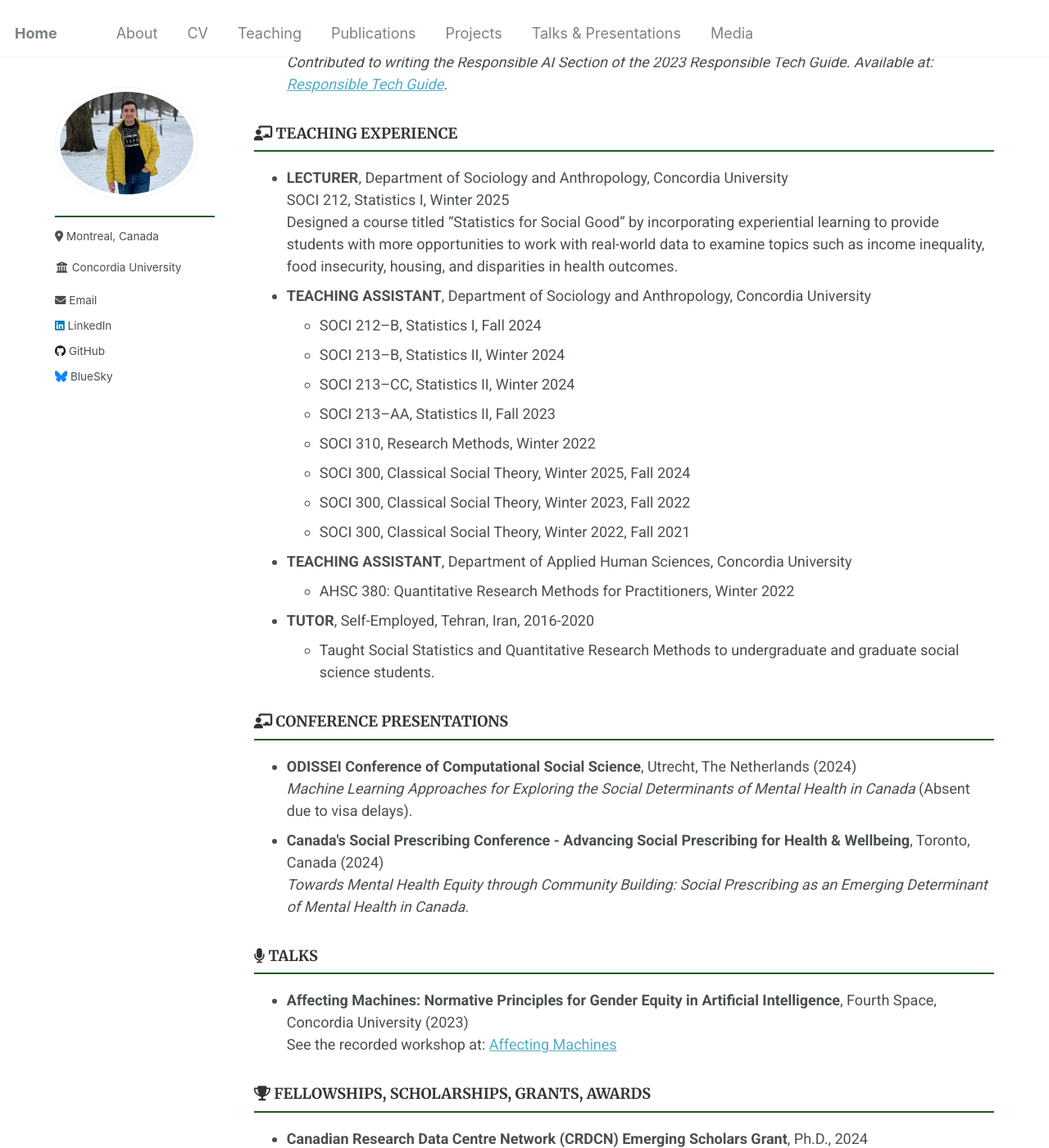
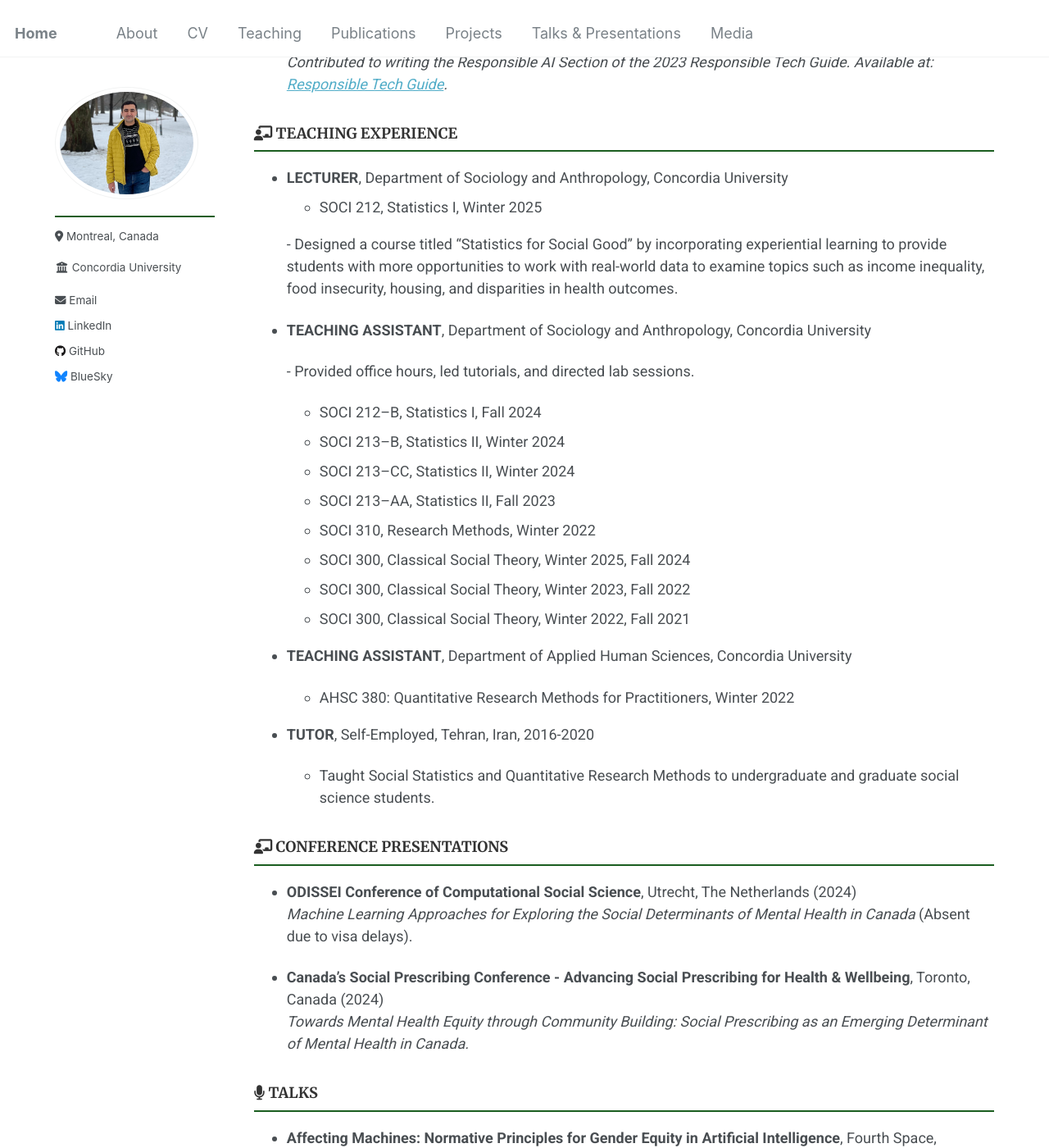
Before and after one commit to Mohsnmonji/mohsnmonji.github.io, a Jekyll site: the page built from _pages/Curriculum Vitae.md, in a window 1280 px wide and 1400 px high, scrolled down 1399 px. Shown: the whole window at 82% size. Built offline with Jekyll 4.4.1, drawn with Linux system fonts in a browser that asks for light colours; some of the changed text lies outside the part shown.

Commit message:
Update Curriculum Vitae.md

```diff
--- a/_pages/Curriculum Vitae.md
+++ b/_pages/Curriculum Vitae.md
@@ -64,144 +64,131 @@ redirect_from:
   *Contributed to writing the Responsible AI Section of the 2023 Responsible Tech Guide.*
   *Available at: [Responsible Tech Guide](https://alltechishuman.org/responsible-tech-guide).*
 
+### <i class="fas fa-chalkboard-teacher"></i> TEACHING EXPERIENCE
 
-<!-- TEACHING EXPERIENCE -->
-<h3><i class="fas fa-chalkboard-teacher"></i> TEACHING EXPERIENCE</h3>
-<ul>
-  <li><strong>LECTURER</strong>, Department of Sociology and Anthropology, Concordia University
-    <br>SOCI 212, Statistics I, Winter 2025
-    <br>Designed a course titled “Statistics for Social Good” by incorporating experiential learning to provide students with more opportunities to work with real-world data to examine topics such as income inequality, food insecurity, housing, and disparities in health outcomes.
-  </li>
-  <li><strong>TEACHING ASSISTANT</strong>, Department of Sociology and Anthropology, Concordia University
-    <ul>
-      <li>SOCI 212–B, Statistics I, Fall 2024</li>
-      <li>SOCI 213–B, Statistics II, Winter 2024</li>
-      <li>SOCI 213–CC, Statistics II, Winter 2024</li>
-      <li>SOCI 213–AA, Statistics II, Fall 2023</li>
-      <li>SOCI 310, Research Methods, Winter 2022</li>
-      <li>SOCI 300, Classical Social Theory, Winter 2025, Fall 2024</li>
-      <li>SOCI 300, Classical Social Theory, Winter 2023, Fall 2022</li>
-      <li>SOCI 300, Classical Social Theory, Winter 2022, Fall 2021</li>
-    </ul>
-  </li>
-  <li><strong>TEACHING ASSISTANT</strong>, Department of Applied Human Sciences, Concordia University
-    <ul>
-      <li>AHSC 380: Quantitative Research Methods for Practitioners, Winter 2022</li>
-    </ul>
-  </li>
-  <li><strong>TUTOR</strong>, Self-Employed, Tehran, Iran, 2016-2020
-    <ul>
-      <li>Taught Social Statistics and Quantitative Research Methods to undergraduate and graduate social science students.</li>
-    </ul>
-  </li>
-</ul>
+- **LECTURER**, Department of Sociology and Anthropology, Concordia University
+  - SOCI 212, Statistics I, Winter 2025
 
-<!-- CONFERENCE PRESENTATIONS -->
-<h3><i class="fas fa-chalkboard-teacher"></i> CONFERENCE PRESENTATIONS</h3>
-<ul>
-  <li><strong>ODISSEI Conference of Computational Social Science</strong>, Utrecht, The Netherlands (2024)
-    <br><em>Machine Learning Approaches for Exploring the Social Determinants of Mental Health in Canada</em> (Absent due to visa delays).
-  </li>
-  <li><strong>Canada's Social Prescribing Conference - Advancing Social Prescribing for Health & Wellbeing</strong>, Toronto, Canada (2024)
-    <br><em>Towards Mental Health Equity through Community Building: Social Prescribing as an Emerging Determinant of Mental Health in Canada.</em>
-  </li>
-</ul>
+  \- Designed a course titled “Statistics for Social Good” by incorporating experiential learning to provide students with more opportunities to work with real-world data to examine topics such as income inequality, food insecurity, housing, and disparities in health outcomes.
 
-<!-- TALKS -->
-<h3><i class="fas fa-microphone"></i> TALKS</h3>
-<ul>
-  <li><strong>Affecting Machines: Normative Principles for Gender Equity in Artificial Intelligence</strong>, Fourth Space, Concordia University (2023)
-    <br>See the recorded workshop at: <a href="https://www.youtube.com/live/6UNZkXNQeU0?si=QRERKwbGPYSppP5C">Affecting Machines</a>
-  </li>
-</ul>
+- **TEACHING ASSISTANT**, Department of Sociology and Anthropology, Concordia University
 
-<!-- FELLOWSHIPS, SCHOLARSHIPS, GRANTS, AWARDS -->
-<h3><i class="fas fa-trophy"></i> FELLOWSHIPS, SCHOLARSHIPS, GRANTS, AWARDS</h3>
-<ul>
-  <li><strong>Canadian Research Data Centre Network (CRDCN) Emerging Scholars Grant</strong>, Ph.D., 2024
-    <br>Awarded by CRDCN, Funded by the CFI, CHIRR, SSHRC, Statistics Canada.
-  </li>
-  <li><strong>Quebec Inter-University Center for Social Statistics (QICSS) Entrance Scholarship</strong>, Ph.D., 2024</li>
-  <li><strong>Fonds de recherche du Québec (FRQSC) Doctoral Scholarship</strong>, 2024-2026
-    <br><em>Ranked first in Sociology and Demography.</em>
-  </li>
-  <li><strong>Consortium on Analytics for Data-Driven Decision-Making (CAnD3) Fellowship</strong>, 2024-2025
-    <br><em>First Concordia student to be awarded the CAnD3 fellowship by McGill University.</em>
-  </li>
-  <li><strong>Dialogue McGill’s Graduate Research Scholarship</strong>, 2023-2024
-    <br><em>Awarded by Dialogue McGill, funded by Health Canada.</em>
-  </li>
-  <li><strong>Concordia University Conference Travel Award</strong>, 2024</li>
-  <li><strong>Concordia University Merit Scholarship</strong>, Concordia University, 2023</li>
-  <li><strong>Concordia University Graduate Fellowship</strong>, Ph.D., 2020-2024</li>
-  <li><strong>Concordia University International Tuition Award of Excellence</strong>, Ph.D., 2020-2024</li>
-</ul>
+  \- Provided office hours, led tutorials, and directed lab sessions.
 
-<!-- ACADEMIC MEMBERSHIPS -->
-<h3><i class="fas fa-users"></i> ACADEMIC MEMBERSHIPS</h3>
-<ul>
-  <li><a href="https://www.csa-scs.ca">Canadian Sociological Association</a></li>
-  <li><a href="https://www.asanet.org">American Sociological Association</a></li>
-  <li><a href="https://www.cpha.ca">Canadian Public Health Association</a></li>
-  <li><a href="https://www.canpopsoc.ca">Canadian Population Society</a></li>
-  <li><a href="https://www.amstat.org">American Statistical Association</a></li>
-  <li><a href="https://www.acha.org">American College Health Association</a></li>
-</ul>
+  - SOCI 212–B, Statistics I, Fall 2024
+  - SOCI 213–B, Statistics II, Winter 2024
+  - SOCI 213–CC, Statistics II, Winter 2024
+  - SOCI 213–AA, Statistics II, Fall 2023
+  - SOCI 310, Research Methods, Winter 2022
+  - SOCI 300, Classical Social Theory, Winter 2025, Fall 2024
+  - SOCI 300, Classical Social Theory, Winter 2023, Fall 2022
+  - SOCI 300, Classical Social Theory, Winter 2022, Fall 2021
 
-<!-- SKILLS -->
-<h3><i class="fas fa-chart-bar"></i> SKILLS</h3>
-<p><strong>Survey Data Analysis</strong></p>
-<div style="display: flex; flex-wrap: wrap; gap: 8px;">
-  <img src="https://img.shields.io/badge/complex%20surveys-blue" alt="complex surveys badge">
-  <img src="https://img.shields.io/badge/multiple%20imputations-green" alt="multiple imputations badge">
-  <img src="https://img.shields.io/badge/sampling-red" alt="sampling badge">
-  <img src="https://img.shields.io/badge/nonresponse%20bias-blue" alt="nonresponse bias badge">
-  <img src="https://img.shields.io/badge/weighting-green" alt="weighting badge">
-  <img src="https://img.shields.io/badge/bootstrapping-red" alt="bootstrapping badge">
-</div>
+- **TEACHING ASSISTANT**, Department of Applied Human Sciences, Concordia University
 
-<p><strong>Statistical Modeling</strong></p>
-<div style="display: flex; flex-wrap: wrap; gap: 8px;">
-  <img src="https://img.shields.io/badge/OLS-blue" alt="OLS badge">
-  <img src="https://img.shields.io/badge/logistic%20regression-green" alt="logistic regression badge">
-  <img src="https://img.shields.io/badge/ordinal%20regression-red" alt="ordinal regression badge">
-  <img src="https://img.shields.io/badge/mixed%2Deffects%20models-blue" alt="mixed-effects models badge">
-  <img src="https://img.shields.io/badge/mediation%20and%20moderation%20analysis-green" alt="mediation and moderation analysis badge">
-  <img src="https://img.shields.io/badge/latent%20class%20analysis-red" alt="latent class analysis badge">
-  <img src="https://img.shields.io/badge/I%2DMAIHDA-blue" alt="I-MAIHDA badge">
-</div>
+  - AHSC 380: Quantitative Research Methods for Practitioners, Winter 2022
 
-<p><strong>Machine Learning</strong></p>
-<div style="display: flex; flex-wrap: wrap; gap: 8px;">
-  <img src="https://img.shields.io/badge/support%20vector%20machines-green" alt="support vector machines badge">
-  <img src="https://img.shields.io/badge/decision%20trees-red" alt="decision trees badge">
-  <img src="https://img.shields.io/badge/k%2Dnearest%20neighbors-blue" alt="k-nearest neighbors badge">
-  <img src="https://img.shields.io/badge/random%20forests-green" alt="random forests badge">
-  <img src="https://img.shields.io/badge/neural%20networks-red" alt="neural networks badge">
-</div>
+- **TUTOR**, Self-Employed, Tehran, Iran, 2016-2020
 
-<p><strong>Data Visualization</strong></p>
-<div style="display: flex; flex-wrap: wrap; gap: 8px;">
-  <img src="https://img.shields.io/badge/ggplot2-blue" alt="ggplot2 badge">
-  <img src="https://img.shields.io/badge/Plotly-green" alt="Plotly badge">
-  <img src="https://img.shields.io/badge/shiny%20dashboards-red" alt="shiny dashboards badge">
-</div>
+   - Taught Social Statistics and Quantitative Research Methods to undergraduate and graduate social science students.
 
-<p><strong>Mathematical Writing</strong></p>
-<div style="display: flex; flex-wrap: wrap; gap: 8px;">
-  <img src="https://img.shields.io/badge/LaTeX-blue" alt="LaTeX badge">
-  <img src="https://img.shields.io/badge/R%20Markdown-green" alt="R Markdown badge">
-  <img src="https://img.shields.io/badge/Quarto-red" alt="Quarto badge">
-  <img src="https://img.shields.io/badge/Bookdown-blue" alt="Bookdown badge">
-</div>
+### <i class="fas fa-chalkboard-teacher"></i> CONFERENCE PRESENTATIONS
 
-<p><strong>Reproducible Research</strong></p>
-<div style="display: flex; flex-wrap: wrap; gap: 8px;">
-  <img src="https://img.shields.io/badge/R%20Projects-green" alt="R Projects badge">
-  <img src="https://img.shields.io/badge/renv-red" alt="renv badge">
-</div>
+- **ODISSEI Conference of Computational Social Science**, Utrecht, The Netherlands (2024)
+  *Machine Learning Approaches for Exploring the Social Determinants of Mental Health in Canada* (Absent due to visa delays).
 
-<!-- PROGRAMMING LANGUAGES & SOFTWARE -->
+- **Canada's Social Prescribing Conference - Advancing Social Prescribing for Health & Wellbeing**, Toronto, Canada (2024)
+  *Towards Mental Health Equity through Community Building: Social Prescribing as an Emerging Determinant of Mental Health in Canada.*
+
+### <i class="fas fa-microphone"></i> TALKS
+
+- **Affecting Machines: Normative Principles for Gender Equity in Artificial Intelligence**, Fourth Space, Concordia University (2023)
+  See the recorded workshop at: [Affecting Machines](https://www.youtube.com/live/6UNZkXNQeU0?si=QRERKwbGPYSppP5C).
+
+
+### <i class="fas fa-trophy"></i> FELLOWSHIPS, SCHOLARSHIPS, GRANTS, AWARDS
+- **Canadian Research Data Centre Network (CRDCN) Emerging Scholars Grant**, Ph.D., 2024.
+  - Awarded by CRDCN, Funded by the CFI, CHIRR, SSHRC, Statistics Canada.
+- **Quebec Inter-University Center for Social Statistics (QICSS) Entrance Scholarship**, Ph.D., 2024.
+- **Fonds de recherche du Québec (FRQSC) Doctoral Scholarship**, 2024-2026.
+  - *Ranked first in Sociology and Demography.*
+- **Consortium on Analytics for Data-Driven Decision-Making (CAnD3) Fellowship**, 2024-2025.
+  - *First Concordia student to be awarded the CAnD3 fellowship by McGill University.*
+- **Dialogue McGill’s Graduate Research Scholarship**, 2023-2024.
+  - *Awarded by Dialogue McGill, funded by Health Canada.*
+- **Concordia University Conference Travel Award**, 2024.
+- **Concordia University Merit Scholarship**, Concordia University, 2023.
+- **Concordia University Graduate Fellowship**, Ph.D., 2020-2024.
+- **Concordia University International Tuition Award of Excellence**, Ph.D., 2020-2024.
+
+
+### <i class="fas fa-users"></i> ACADEMIC MEMBERSHIPS
+
+- [Canadian Sociological Association](https://www.csa-scs.ca)
+- [American Sociological Association](https://www.asanet.org)
+- [Canadian Public Health Association](https://www.cpha.ca)
+- [Canadian Population Society](https://www.canpopsoc.ca)
+- [American Statistical Association](https://www.amstat.org)
+- [American College Health Association](https://www.acha.org)
+
+
+
+
+### <i class="fas fa-chart-bar"></i> SKILLS
+
+- **Survey Data Analysis**
+  <div style="display: flex; flex-wrap: wrap; gap: 8px;">
+    <img src="https://img.shields.io/badge/complex%20surveys-blue" alt="complex surveys badge">
+    <img src="https://img.shields.io/badge/multiple%20imputations-green" alt="multiple imputations badge">
+    <img src="https://img.shields.io/badge/sampling-red" alt="sampling badge">
+    <img src="https://img.shields.io/badge/nonresponse%20bias-blue" alt="nonresponse bias badge">
+    <img src="https://img.shields.io/badge/weighting-green" alt="weighting badge">
+    <img src="https://img.shields.io/badge/bootstrapping-red" alt="bootstrapping badge">
+  </div>
+
+- **Statistical Modeling**
+  <div style="display: flex; flex-wrap: wrap; gap: 8px;">
+    <img src="https://img.shields.io/badge/OLS-blue" alt="OLS badge">
+    <img src="https://img.shields.io/badge/logistic%20regression-green" alt="logistic regression badge">
+    <img src="https://img.shields.io/badge/ordinal%20regression-red" alt="ordinal regression badge">
+    <img src="https://img.shields.io/badge/mixed%2Deffects%20models-blue" alt="mixed-effects models badge">
+    <img src="https://img.shields.io/badge/mediation%20and%20moderation%20analysis-green" alt="mediation and moderation analysis badge">
+    <img src="https://img.shields.io/badge/latent%20class%20analysis-red" alt="latent class analysis badge">
+    <img src="https://img.shields.io/badge/I%2DMAIHDA-blue" alt="I-MAIHDA badge">
+  </div>
+
+- **Machine Learning**
+  <div style="display: flex; flex-wrap: wrap; gap: 8px;">
+    <img src="https://img.shields.io/badge/support%20vector%20machines-green" alt="support vector machines badge">
+    <img src="https://img.shields.io/badge/decision%20trees-red" alt="decision trees badge">
+    <img src="https://img.shields.io/badge/k%2Dnearest%20neighbors-blue" alt="k-nearest neighbors badge">
+    <img src="https://img.shields.io/badge/random%20forests-green" alt="random forests badge">
+    <img src="https://img.shields.io/badge/neural%20networks-red" alt="neural networks badge">
+  </div>
+
+- **Data Visualization**
+  <div style="display: flex; flex-wrap: wrap; gap: 8px;">
+    <img src="https://img.shields.io/badge/ggplot2-blue" alt="ggplot2 badge">
+    <img src="https://img.shields.io/badge/Plotly-green" alt="Plotly badge">
+    <img src="https://img.shields.io/badge/shiny%20dashboards-red" alt="shiny dashboards badge">
+  </div>
+
+- **Mathematical Writing**
+  <div style="display: flex; flex-wrap: wrap; gap: 8px;">
+    <img src="https://img.shields.io/badge/LaTeX-blue" alt="LaTeX badge">
+    <img src="https://img.shields.io/badge/R%20Markdown-green" alt="R Markdown badge">
+    <img src="https://img.shields.io/badge/Quarto-red" alt="Quarto badge">
+    <img src="https://img.shields.io/badge/Bookdown-blue" alt="Bookdown badge">
+  </div>
+
+- **Reproducible Research**
+  <div style="display: flex; flex-wrap: wrap; gap: 8px;">
+    <img src="https://img.shields.io/badge/R%20Projects-green" alt="R Projects badge">
+    <img src="https://img.shields.io/badge/renv-red" alt="renv badge">
+  </div>
+
+
+
 <h3><i class="fab fa-r-project"></i> PROGRAMMING LANGUAGES & SOFTWARE</h3>
 <div style="display: flex; flex-wrap: wrap; gap: 10px; align-items: center;">
   <img src="https://img.shields.io/badge/-R-blue?logo=R&logoColor=white" alt="R">
@@ -223,14 +210,17 @@ redirect_from:
   <img src="https://img.shields.io/badge/-PowerPoint-orange?logo=microsoftpowerpoint&logoColor=white" alt="PowerPoint">
 </div>
 
-<!-- CERTIFICATES -->
-<h3><i class="fas fa-award"></i> CERTIFICATES</h3>
-<ul>
-  <li><strong>Canadian Statistics and Microdata for the Social Sciences</strong>, issued by Concordia University, 2023</li>
-  <li><strong>Gender-Based Analysis Plus</strong>, issued by Government of Canada, 2024</li>
-  <li><strong>Gender and Health: Awareness, Analysis, and Action</strong>, issued by Pan American Health Organization, 2024</li>
-  <li><strong>Health Inequality Monitoring Foundations: Data Sources</strong>, issued by World Health Organization, 2023</li>
-  <li><strong>Health Inequality Monitoring Foundations: Health Data Disaggregation</strong>, issued by World Health Organization, 2023</li>
-  <li><strong>Inequality Analysis using R: Disaggregated Data from Surveys</strong>, issued by World Health Organization, 2023</li>
-  <li><strong>Research Ethics based on the Tri-Council Policy Statement: Ethical Conduct for Research Involving Humans (TCPS 2: CORE 2022)</strong>, issued by Government of Canada, 2024</li>
-</ul>
+
+
+
+
+### <i class="fas fa-award"></i> CERTIFICATES
+
+
+- **Canadian Statistics and Microdata for the Social Sciences**, issued by Concordia University, 2023
+- **Gender-Based Analysis Plus**, issued by Government of Canada, 2024
+- **Gender and Health: Awareness, Analysis, and Action**, issued by Pan American Health Organization, 2024
+- **Health Inequality Monitoring Foundations: Data Sources**, issued by World Health Organization, 2023
+- **Health Inequality Monitoring Foundations: Health Data Disaggregation**, issued by World Health Organization, 2023
+- **Inequality Analysis using R: Disaggregated Data from Surveys**, issued by World Health Organization, 2023
+- **Research Ethics based on the Tri-Council Policy Statement: Ethical Conduct for Research Involving Humans (TCPS 2: CORE 2022)**, issued by Government of Canada, 2024
```
